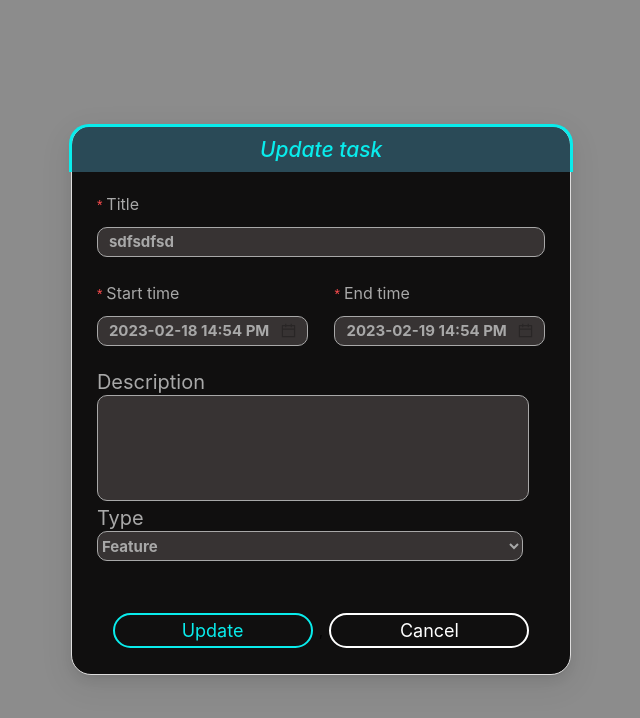
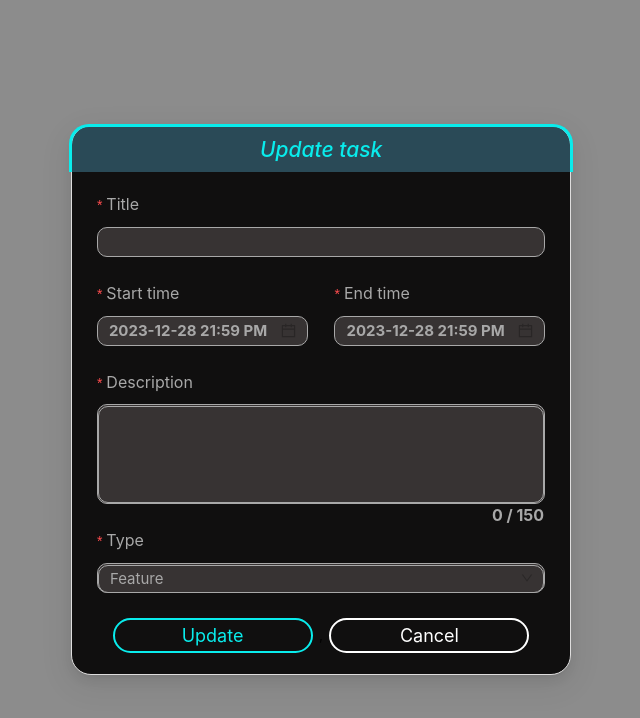
Before and after one commit to IvannYad/ToDoList_Frontend, a React (Vite) app: page / in a window 1280 px wide. Shown: the top 718 px of the page, without its empty margins (319-959 px from the left). Built offline with nearby package versions, Linux system fonts and the light colour scheme; no server answers.

Commit message:
feat: add Description and Type input fields to CreateUpdateTaskFormModal

```diff
--- a/src/components/modals/CreateUpdateTaskFormModal/CreateUpdateTaskFormModal.css
+++ b/src/components/modals/CreateUpdateTaskFormModal/CreateUpdateTaskFormModal.css
@@ -4,7 +4,8 @@
 
 .create-update-task-form-modal .ant-modal-content{
     width: 500px;
-    height: 550px;
+    min-height: 550px;
+    height: fit-content;
     border-radius: 20px;
     border: 1px solid #DEDDDD;
     background: #100F0F;
@@ -13,7 +14,8 @@
 
 .create-update-task-form-modal .ant-modal-body{
     width: 100%;
-    height: 85%;
+    min-height: 85%;
+    height: fit-content;
 }
 
 .create-update-task-form-modal .ant-modal-body .task-create-update-form-holder{
@@ -90,12 +92,57 @@
     line-height: normal;
 }
 
+.create-update-task-form-modal .ant-modal-body .ant-form .description-input-holder label{
+    color: #A8A8A8;
+    font-family: Inter;
+    font-size: medium;
+}
 
+.create-update-task-form-modal .ant-modal-body .ant-form .description-input-holder .task-create-form-input textarea{
+    width: 100%;
+    margin-top: 1px;
+    border-radius: 10px;
+    border: 1px solid #A8A8A8;
+    background: #373333;
+    color: #A8A8A8;
+    font-family: Inter;
+    font-size: 15px;
+    font-style: normal;
+    font-weight: bold;
+    line-height: normal;
+    resize: none;
+}
 
+.create-update-task-form-modal .ant-modal-body .ant-form .description-input-holder .ant-input-data-count{
+    color: #A8A8A8;
+    font-family: Inter;
+    font-size: medium;
+}
+
+.create-update-task-form-modal .ant-modal-body .ant-form .type-input-holder label{
+    color: #A8A8A8;
+    font-family: Inter;
+    font-size: medium;
+}
+
+.create-update-task-form-modal .ant-modal-body .ant-form .type-input-holder .task-create-form-input .ant-select-selector{
+    width: 100%;
+    margin-top: 1px;
+    border-radius: 10px;
+    border: 1px solid #A8A8A8 !important;
+    background: #373333 !important;
+    color: #A8A8A8 !important;
+    font-family: Inter;
+    font-size: 15px;
+    font-style: normal;
+    font-weight: bold;
+    line-height: normal;
+}
 
 
 .create-update-task-form-modal .ant-modal-footer{
     margin-top: 0px;
+    margin-bottom: 20px !important;
     width: 100%;
     height: 15%;
     display: flex;
@@ -160,100 +207,3 @@
     border: 2px solid #ffffff;
     background: rgba(234, 240, 233, 0.336);
 }
-
-
-
-
-#task-create-form-title-row{
-    height: 17%;
-    width: 100%;
-    color: #A8A8A8;
-    font-family: Inter;
-    font-size: 20px;
-    font-style: normal;
-    font-weight: 400;
-    line-height: normal;
-}
-
-#task-create-form-time-row{
-    height: 17%;
-    width: 100%;
-    display: flex;
-    justify-content: center;
-    align-items: center;
-    color: #A8A8A8;
-    font-family: Inter;
-    font-size: 20px;
-    font-style: normal;
-    font-weight: 400;
-    line-height: normal;
-}
-
-#task-create-form-description-row{
-    height: 33%;
-    width: 100%;
-    color: #A8A8A8;
-    font-family: Inter;
-    font-size: 20px;
-    font-style: normal;
-    font-weight: 400;
-    line-height: normal;
-}
-
-#task-create-form-type-row{
-    height: 17%;
-    width: 100%;
-    color: #A8A8A8;
-    font-family: Inter;
-    font-size: 20px;
-    font-style: normal;
-    font-weight: 400;
-    line-height: normal;
-}
-#task-create-form-buttons-row{
-    height: 15%;
-    width: 100%;
-    display: flex;
-    justify-content: center;
-    align-items: center;
-}
-
-.button-holder{
-    height: 100%;
-    width: 50%;
-    display: flex;
-    justify-content: center;
-    align-items: center;
-}
-
-
-
-.title-input{
-    width: 95%;
-    height: 30px;
-}
-
-.description-input{
-    width: 95%;
-    height: 100px;
-    resize: none;
-}
-
-.time-input{
-    width: 90%;
-    height: 30px;
-}
-
-.type-input{
-    width: 95%;
-    height: 30px;
-}
-
-.task-input-error{
-    color: rgba(255, 48, 48, 0.829);
-    font-family: Inter;
-    font-size: 15px;
-    font-style: normal;
-    font-weight: 400;
-    line-height: normal;
-}
--- a/src/components/modals/CreateUpdateTaskFormModal/CreateUpdateTaskFormModal.tsx
+++ b/src/components/modals/CreateUpdateTaskFormModal/CreateUpdateTaskFormModal.tsx
@@ -1,14 +1,15 @@
 import "./CreateUpdateTaskFormModal.css"
 import { ChangeEvent, FormEvent, useContext, useEffect, useRef, useState } from "react";
-import { Button, DatePicker, Form, Input, Modal } from "antd";
+import { Button, DatePicker, Form, Input, Modal, Select } from "antd";
 import { Task, TaskCreate } from "../../../models/Task";
 import TaskValidator from "../../../services/TaskValidator";
 import { OnTasksChangeHandlersContext } from "../../Main/Main";
 import { TaskAPIServiceContext } from "../../App/App";
 import CardHeader from "../../ui/CardHeader/CardHeader";
 import { Converter } from "../../../services/Converter";
-import dayjs from "dayjs";
+import dayjs  from "dayjs";
 import convertToReadableDate from "../../../helperFunctions/convertToReadableDate";
+import TextArea from "antd/es/input/TextArea";
 
 type TaskFormProps = {
     isOpen: boolean;
@@ -67,7 +68,7 @@ export default function CreateUpdateTaskFormModal(props: TaskFormProps){
     // Handlers for input change.
     function onTitleChangeHandler(event: ChangeEvent<HTMLInputElement>){
         event.preventDefault();
-        setTask({ ...task, taskTitle: titleInput.current!.value})
+        setTask({ ...task})
     }
 
     // function onTimeChangeHandler(event: ChangeEvent<HTMLInputElement>){
@@ -234,7 +235,7 @@ export default function CreateUpdateTaskFormModal(props: TaskFormProps){
                             className="time-input-holder"
                             name="start-time"
                             label="Start time"
-                            initialValue={dayjs(convertToReadableDate(props.prevTaskData.taskStartTime))}
+                            initialValue={props.prevTaskData.taskStartTime ? dayjs(convertToReadableDate(props.prevTaskData.taskStartTime)) : dayjs()}
                             rules={
                                 [
                                     {
@@ -263,7 +264,7 @@ export default function CreateUpdateTaskFormModal(props: TaskFormProps){
                             className="time-input-holder"
                             name="end-time"
                             label="End time"
-                            initialValue={dayjs(convertToReadableDate(props.prevTaskData.taskEndTime))}
+                            initialValue={props.prevTaskData.taskEndTime ? dayjs(convertToReadableDate(props.prevTaskData.taskStartTime)) : dayjs()}
                             rules={
                                 [
                                     {
@@ -288,21 +289,44 @@ export default function CreateUpdateTaskFormModal(props: TaskFormProps){
                                 className="task-create-form-input time-input"/>
                         </Form.Item>
                     </div>
-                    <div id="task-create-form-description-row">
-                        <label htmlFor="description-input-field">Description</label>
-                        <textarea id="description-input-field" rows={5} className="task-create-from-input description-input"
-                        name="additionalDescription" ref={descriptionInput} onChange={(event) => onDescriptionChangeHandler(event)}
-                        defaultValue={props.prevTaskData.additionalDescription} required></textarea>
-                        <div id="description-input-error" className="task-input-error"></div>
-                    </div>
-                    <div id="task-create-form-type-row">
-                        <label htmlFor="type-input-field">Type</label>
-                        <select id="type-input-field" className="task-create-from-input type-input"
-                         name="type" ref={typeInput} onChange={(event) => onTypeChangeHandler(event)} defaultValue={props.prevTaskData.type}>
-                            <option value="feature" className="type-options">Feature</option>
-                            <option value="bug" className="type-options">Bug</option>
-                        </select>
-                    </div>
+                    <Form.Item
+                            className="description-input-holder"
+                            name="description"
+                            label="Description"
+                            initialValue={props.prevTaskData.additionalDescription}
+                            rules={
+                                [
+                                    {
+                                        required: true, message: 'Please input the description!'
+                                    },
+                                ]
+                            }>
+                            <TextArea
+                                className="task-create-form-input description-input"
+                                showCount maxLength={150} onChange={(event) => onDescriptionChangeHandler(event)}
+                            />
+                    </Form.Item>
+                    <Form.Item
+                            className="type-input-holder"
+                            name="type"
+                            label="Type"
+                            initialValue={props.prevTaskData.type}
+                            rules={
+                                [
+                                    {
+                                        required: true, message: 'Please input the type!'
+                                    },
+                                ]
+                            }>
+                            <Select
+                                className="task-create-form-input type-input"
+                                onChange={(event) => onTypeChangeHandler(event)}
+                                options={[
+                                    {value: "feature", label: "Feature"},
+                                    {value: "bug", label: "Bug"}
+                                ]}
+                            />
+                    </Form.Item>
                 </Form>
             </div>
 
--- a/src/helperFunctions/GetDummyTasks.tsx
+++ b/src/helperFunctions/GetDummyTasks.tsx
@@ -55,10 +55,10 @@ export function getDefaultTask(): Task
 {
     return {
         id: 0,
-        taskTitle: "sdfsdfsd",
+        taskTitle: "",
         additionalDescription: "",
-        taskStartTime: "2023-02-18T14:54:28.555Z",
-        taskEndTime: "2023-02-19T14:54:28.555Z",
+        taskStartTime: "",
+        taskEndTime: "",
         status: "to-do",
         type: "feature",
     }
```
